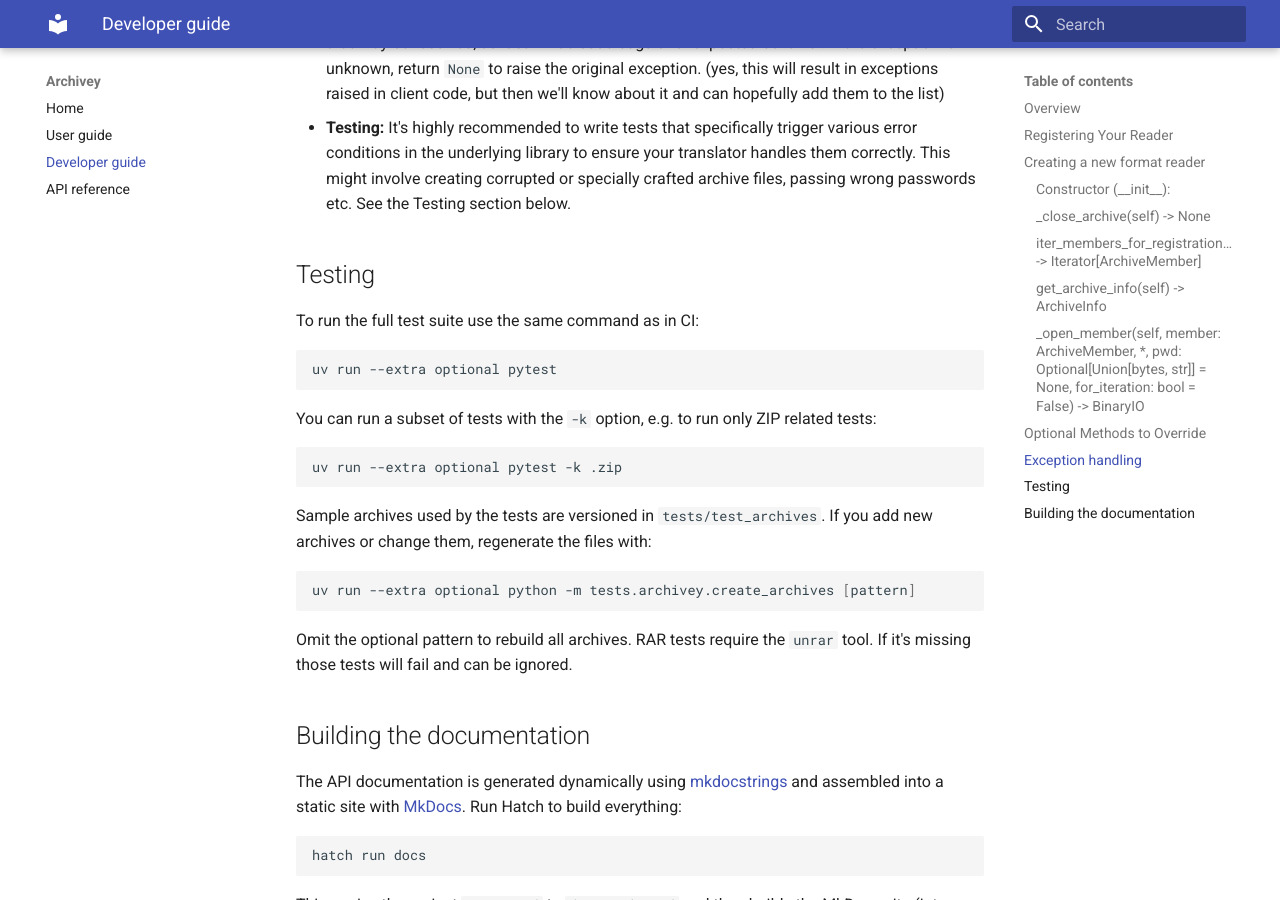
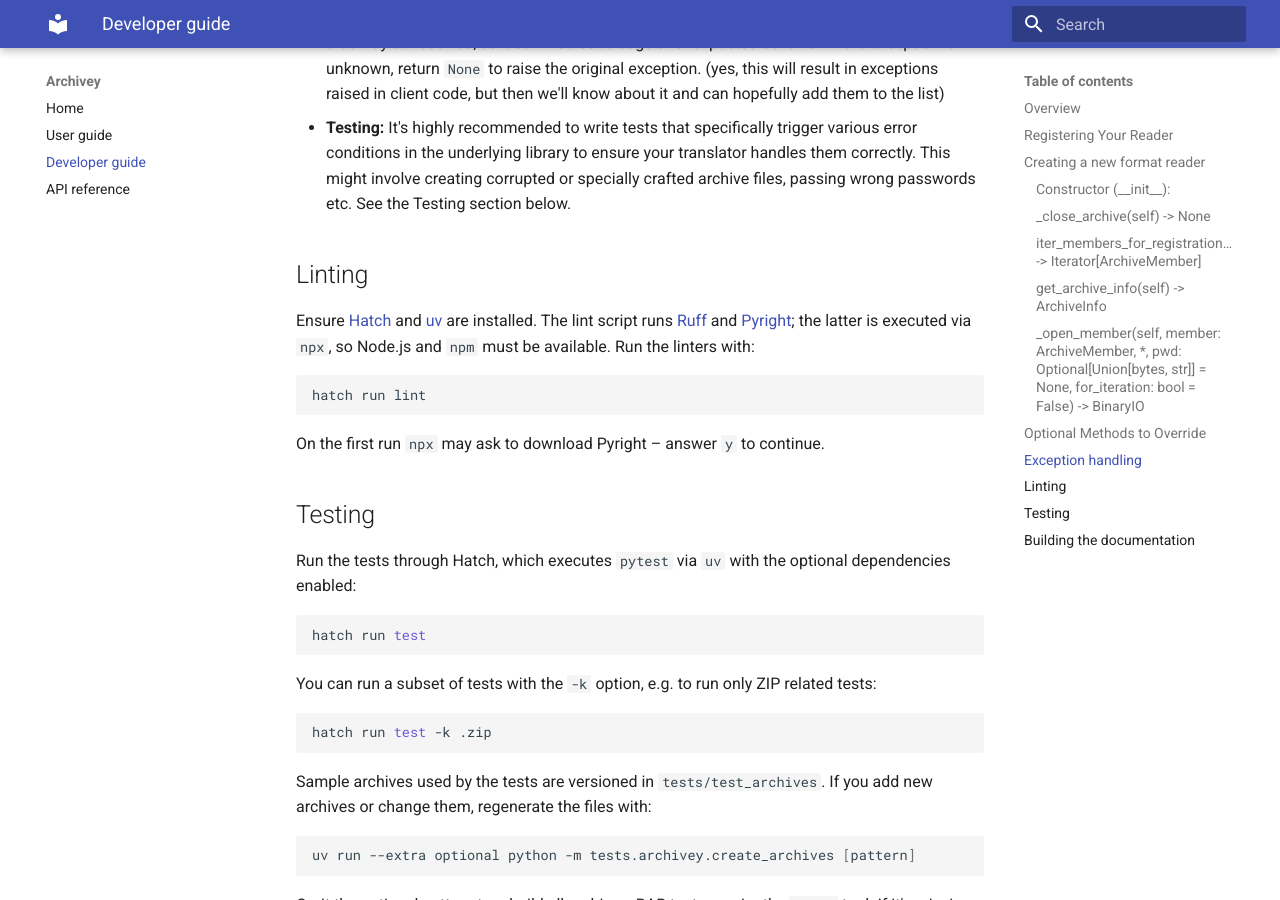
Before and after one commit to davitf/archivey-dev, an MkDocs documentation site: the page built from docs/developer_guide.md, in a window 1280 px wide and 900 px high, scrolled down 6061 px. Built offline with MkDocs 1.6.1 and Material for MkDocs 9.7.7, drawn with Linux system fonts in a browser that asks for light colours.

Commit message:
docs: document hatch lint and test (#187)

````diff
--- a/docs/developer_guide.md
+++ b/docs/developer_guide.md
@@ -164,19 +164,30 @@ Tips:
 *   **Testing:** It's highly recommended to write tests that specifically trigger various error conditions in the underlying library to ensure your translator handles them correctly. This might involve creating corrupted or specially crafted archive files, passing wrong passwords etc. See the Testing section below.
 
 
+## Linting
+
+Ensure [Hatch](https://hatch.pypa.io/) and [uv](https://docs.astral.sh/uv/) are installed. The lint script runs
+[Ruff](https://docs.astral.sh/ruff/) and [Pyright](https://github.com/microsoft/pyright); the latter is executed via `npx`, so
+Node.js and `npm` must be available. Run the linters with:
+
+```bash
+hatch run lint
+```
+
+On the first run `npx` may ask to download Pyright – answer `y` to continue.
+
 ## Testing
 
-To run the full test suite use the same command as in CI:
+Run the tests through Hatch, which executes `pytest` via `uv` with the optional dependencies enabled:
 
 ```bash
-uv run --extra optional pytest
+hatch run test
 ```
 
-You can run a subset of tests with the `-k` option, e.g. to run only ZIP related
-tests:
+You can run a subset of tests with the `-k` option, e.g. to run only ZIP related tests:
 
 ```bash
-uv run --extra optional pytest -k .zip
+hatch run test -k .zip
 ```
 
 Sample archives used by the tests are versioned in `tests/test_archives`.  If
````
Also changed, not shown: AGENTS.md (+19 -8 lines).
